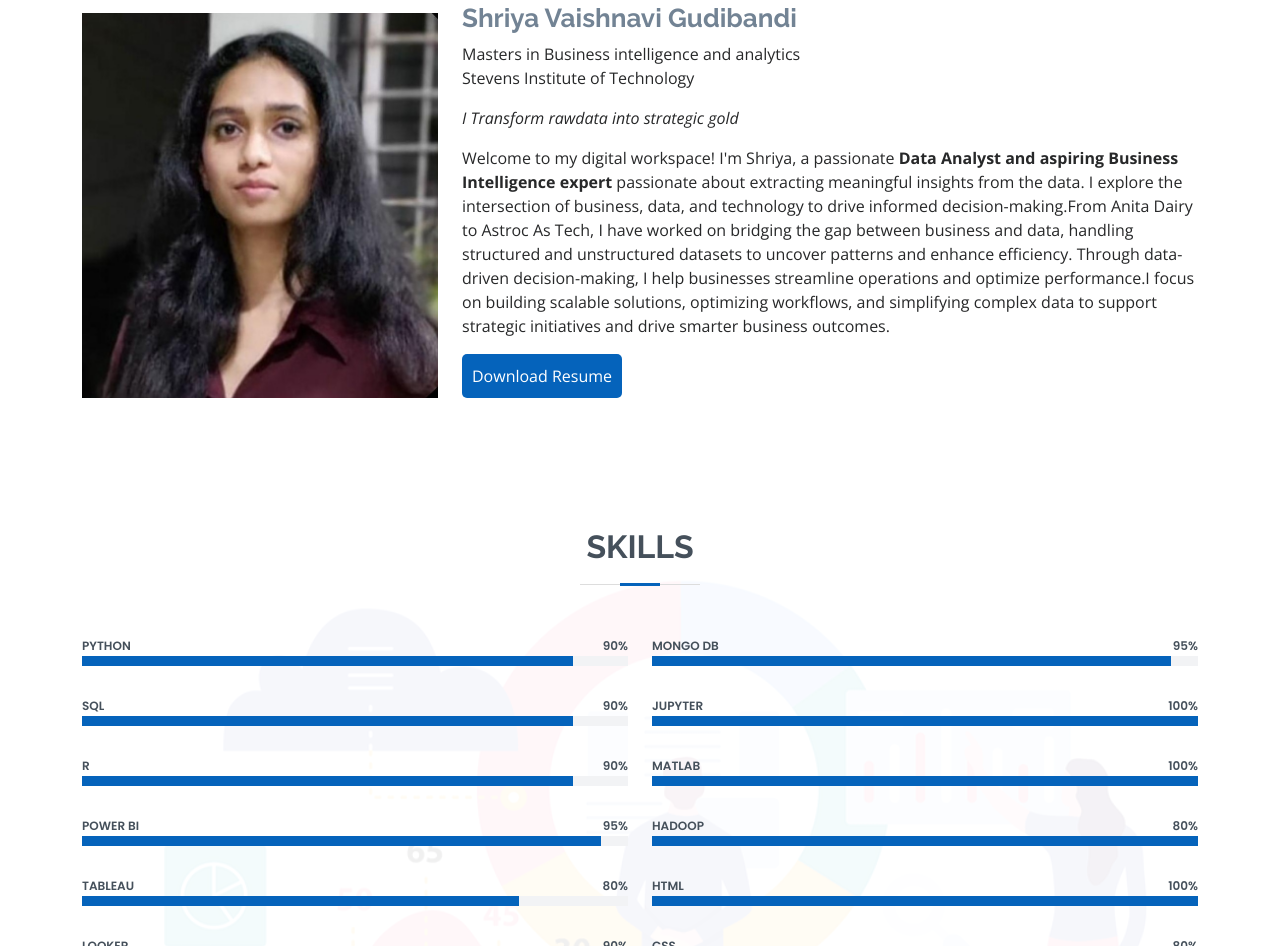
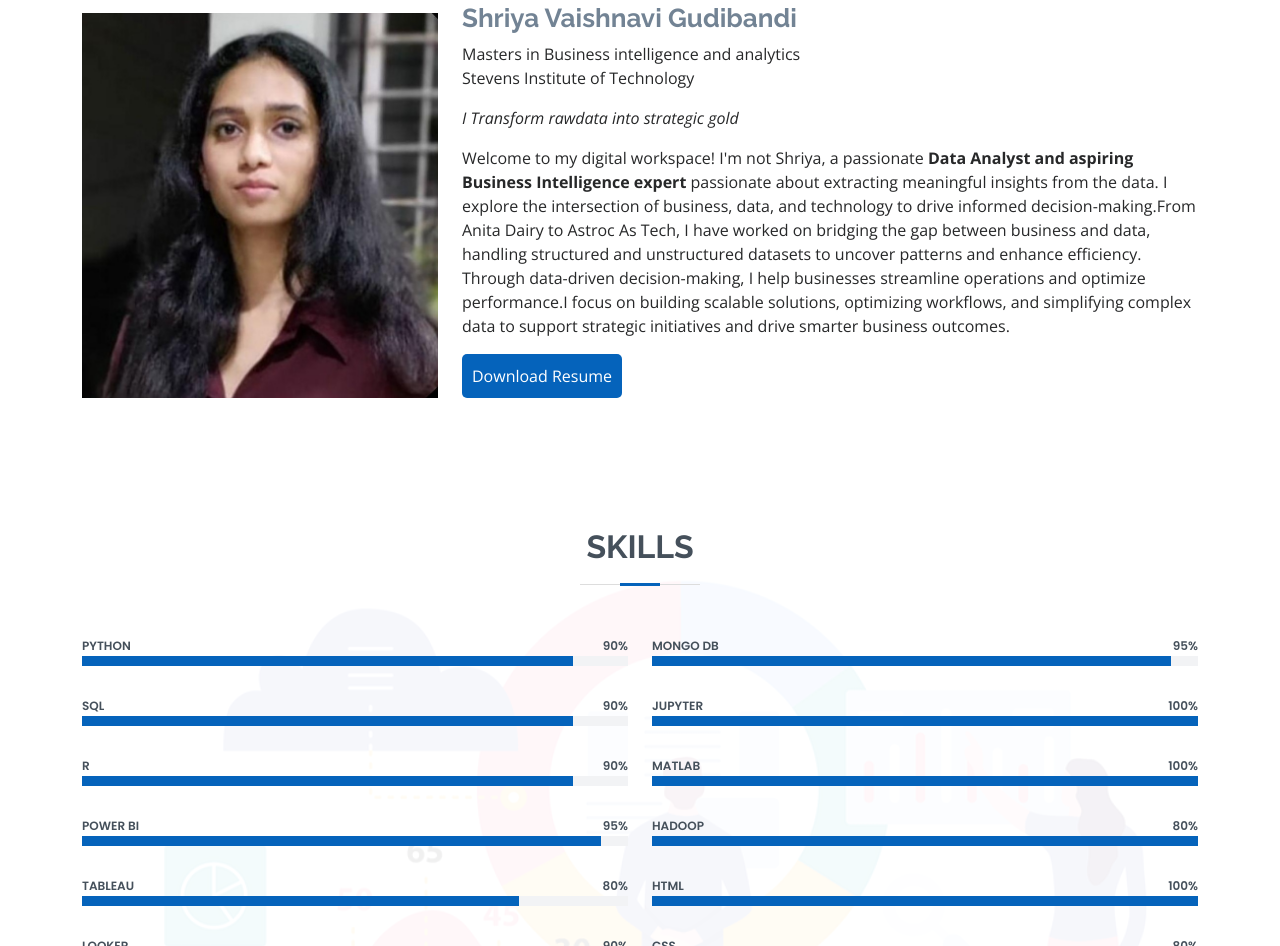
Before and after one commit to ShriyaGudibandi-git/shreyaportfolio, a plain HTML site: page index.html in a window 1280 px wide. Shown: the part 1045-1991 px from the top of the page. Drawn offline with nearby package versions, Linux system fonts and the light colour scheme; a web font is replaced by a local one.

Commit message:
added 'Not' in paragraph

```diff
--- a/index.html
+++ b/index.html
@@ -163,7 +163,7 @@
               </p>
 
               <p>
-                Welcome to my digital workspace! I'm Shriya, a passionate
+                Welcome to my digital workspace! I'm not Shriya, a passionate
                 <strong
                   >Data Analyst and aspiring Business Intelligence
                   expert</strong
```
